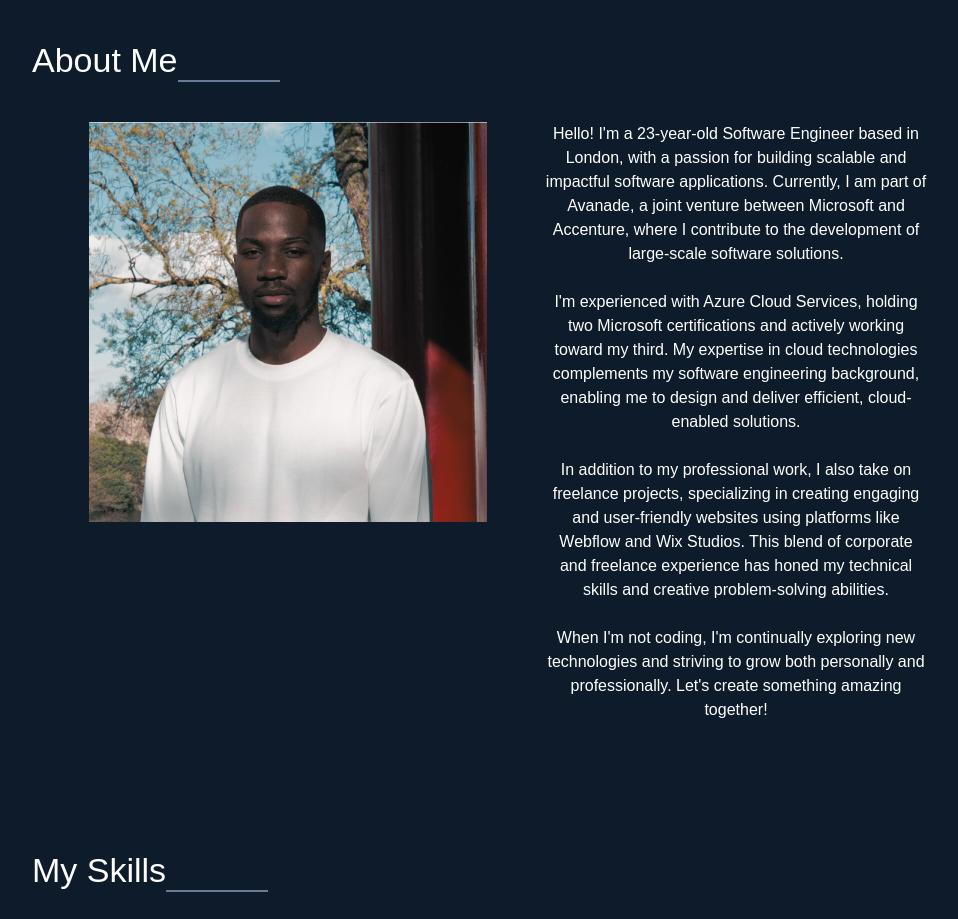
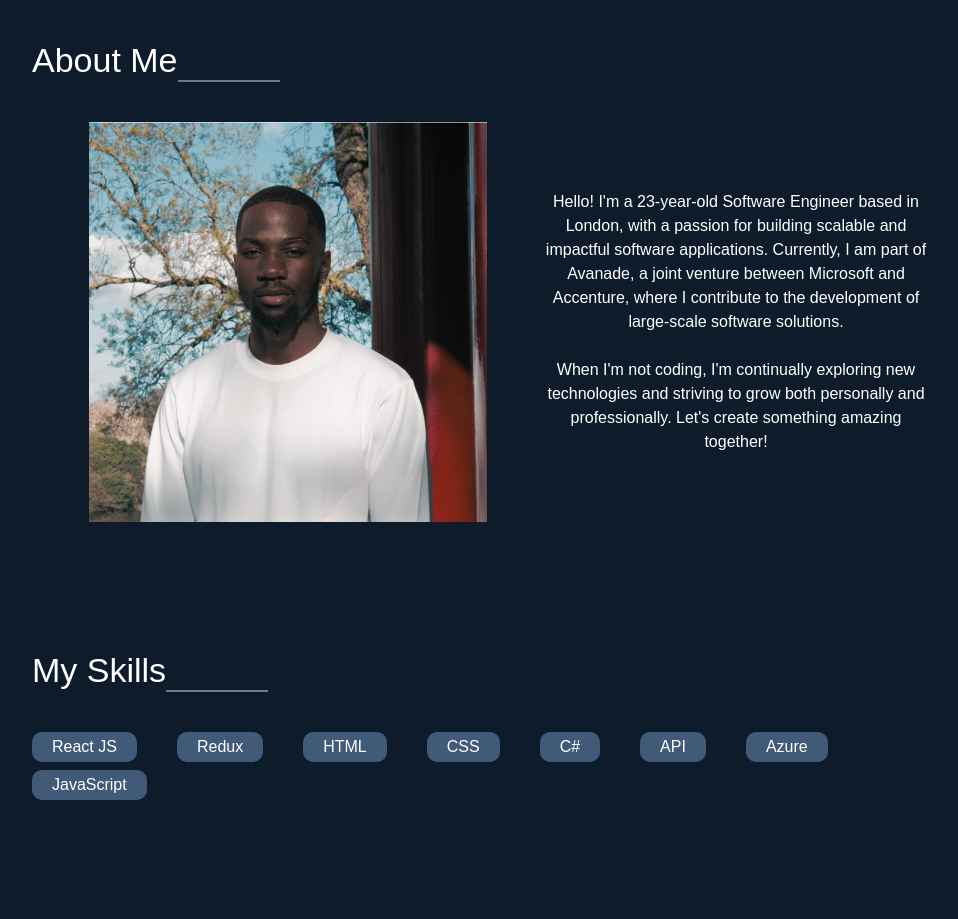
Before and after one commit to Tolu-Creates134/my-resume, a React (Create React App) app: page / in a window 1280 px wide. Shown: the part 760-1679 px from the top of the page, without its empty margins (160-1118 px from the left). Built offline with nearby package versions, Linux system fonts and the light colour scheme; a web font is replaced by a local one.

Commit message:
changed about me section

```diff
--- a/src/sections/AboutMe/AboutMe.jsx
+++ b/src/sections/AboutMe/AboutMe.jsx
@@ -20,7 +20,7 @@ const AboutMe = () => {
                 <SectionHeading title={'About Me'}/>
             </Box>
 
-            <Box sx={{display: 'flex', justifyContent: 'space-between', width: '100%'}}>
+            <Box sx={{display: 'flex', justifyContent: 'space-between', width: '100%', alignItems: 'center', flexDirection: { xs: 'column', sm: 'row' }}}>
                 <Box sx={{width: '100%', height: '25rem', overflow: 'hidden', padding: 0}}>
                     <img
                         src={'/images/portfolio-headshot.png'} // Relative path from the public folder
@@ -29,18 +29,10 @@ const AboutMe = () => {
                     />
                 </Box>
 
-                <Box sx={{width: '75%'}}>
+                <Box sx={{width: '75%', display: 'flex', flexDirection: 'column', justifyContent: 'center'}}>
                     <Typography>
                         Hello! I'm a 23-year-old Software Engineer based in London, with a passion for building scalable and impactful software applications.
                         Currently, I am part of Avanade, a joint venture between Microsoft and Accenture, where I contribute to the development of large-scale software solutions.
-                        <br></br>
-                        <br></br>
-                        I'm experienced with Azure Cloud Services, holding two Microsoft certifications and actively working toward my third. My expertise in cloud
-                        technologies complements my software engineering background, enabling me to design and deliver efficient, cloud-enabled solutions.
-                        <br></br>
-                        <br></br>
-                        In addition to my professional work, I also take on freelance projects, specializing in creating engaging and user-friendly websites
-                        using platforms like Webflow and Wix Studios. This blend of corporate and freelance experience has honed my technical skills and creative problem-solving abilities.
                         <br></br>
                         <br></br>
                         When I'm not coding, I'm continually exploring new technologies and striving to grow both personally and professionally. Let's create something amazing together!
```
